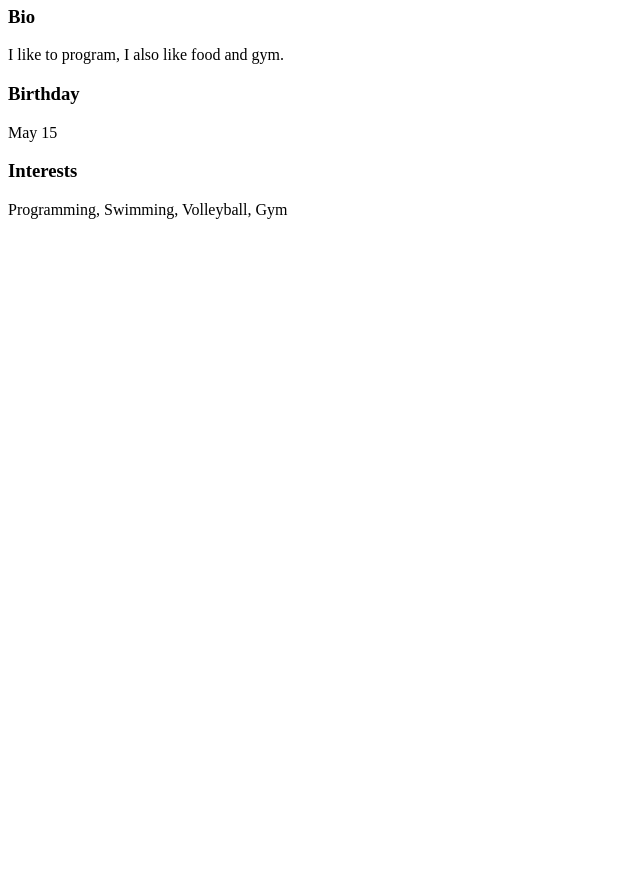
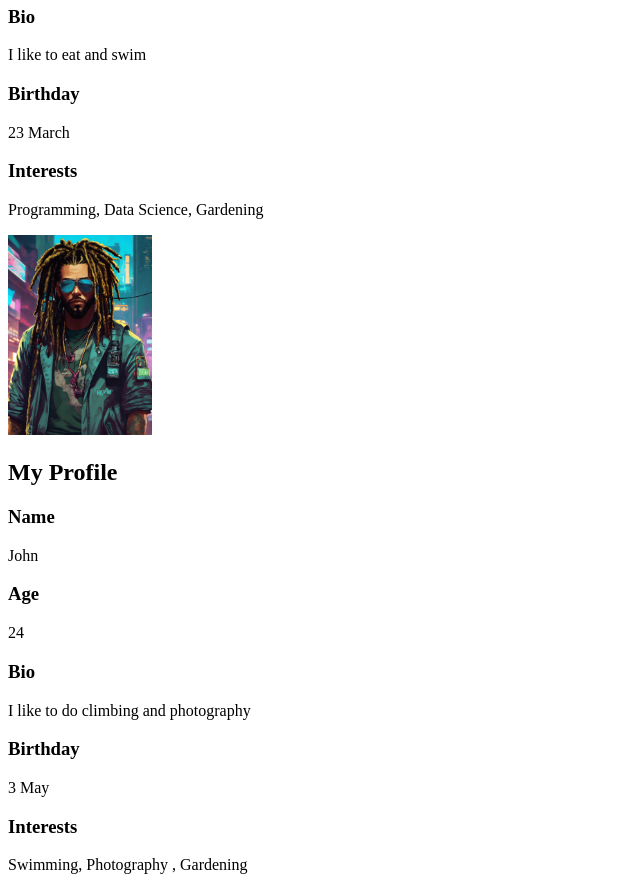
Before and after one commit to Josh-techie/Angular, an Angular app: page / in a window 1280 px wide. Shown: the part 500-1390 px from the top of the page, without its empty margins (0-640 px from the left). Before the commit the page ends 800 px from the top, so only its background shows below. Built offline with nearby package versions, Linux system fonts and the light colour scheme.

Commit message:
Inputs for same component

```diff
--- a/src/app/app.component.html
+++ b/src/app/app.component.html
@@ -1,5 +1,23 @@
 <h1> Friend Tracker </h1>
 
 <div>
-  <app-profile-info></app-profile-info>
+  <app-profile-info
+    profilPicUrl = 'assets/profil.jpg'
+    name = "Marie"
+    age = '21'
+    bio = "I like to eat and swim"
+    birthday = "23 March"
+    interests = "Programming, Data Science, Gardening"
+  ></app-profile-info>
+
+<!--  the second component with different inputs-->
+
+  <app-profile-info
+    profilPicUrl = 'assets/profil.jpg'
+    name = "John"
+    age = '24'
+    bio = "I like to do climbing and photography"
+    birthday = '3 May'
+    interests = "Swimming, Photography , Gardening"
+  ></app-profile-info>
 </div>
--- a/src/app/profile-info/profile-info.component.html
+++ b/src/app/profile-info/profile-info.component.html
@@ -5,13 +5,13 @@
   />
   <h2> My Profile </h2>
   <h3> Name </h3>
-  <p> {{name}} </p>
+  <p> {{ name }} </p>
   <h3> Age </h3>
-  <p> {{age}} </p>
+  <p> {{ age }} </p>
   <h3> Bio </h3>
-  <p> {{bio}}</p>
+  <p> {{ bio }}</p>
   <h3> Birthday </h3>
-  <p> {{birthday}}</p>
+  <p> {{ birthday }}</p>
   <h3> Interests </h3>
 
-  <p> {{interests.join(', ')}}</p>
+  <p> {{ interests }}</p>
--- a/src/app/profile-info/profile-info.component.ts
+++ b/src/app/profile-info/profile-info.component.ts
@@ -1,4 +1,4 @@
-import { Component } from '@angular/core';
+import { Component, OnInit, Input} from '@angular/core';
 
 @Component({
   selector: 'app-profile-info',
@@ -6,10 +6,10 @@ import { Component } from '@angular/core';
   styleUrls: ['./profile-info.component.css']
 })
 export class ProfileInfoComponent {
-  name = 'Joeseoh Ab';
-  profilPicUrl = 'assets/profil.jpg';
-  age = 23;
-  birthday = 'May 15'
-  bio = 'I like to program, I also like food and gym.';
-  interests = ['Programming', 'Swimming', 'Volleyball', 'Gym'];
+  @Input() name='';
+  @Input() profilPicUrl='';
+  @Input() age='';
+  @Input() birthday=''
+  @Input() bio='';
+  @Input() interests='';
 }
```
